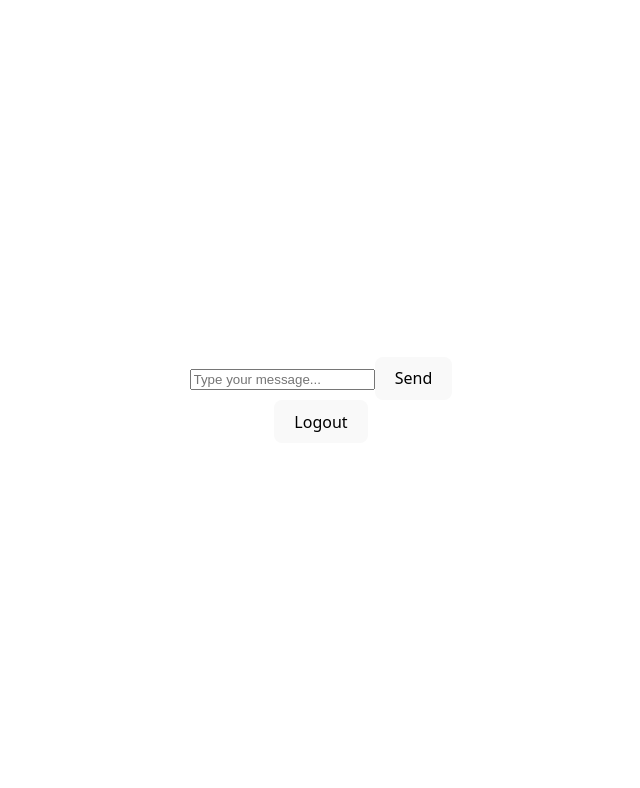
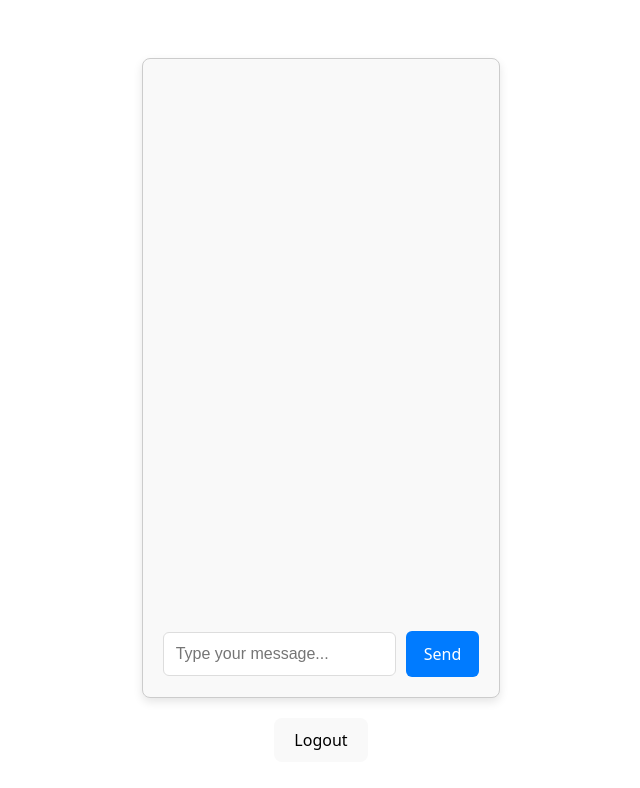
Before and after one commit to Kineth-t/Chatty-frontend, a React (Vite) app: page / in a window 1280 px wide. Both pictures are taken after typing "Sample" into the empty fields and a click on the button "Start Chat". Shown: the top 788 px of the page, without its empty margins (319-959 px from the left). Built offline with nearby package versions, Linux system fonts and the light colour scheme.

Commit message:
Implemented styling for ChatArea.jsx

```diff
--- /dev/null
+++ b/src/components/ChatArea.css
@@ -0,0 +1,92 @@
+.chat-container {
+  display: flex;
+  flex-direction: column;
+  width: 100%;
+  max-width: 450px;
+  height: 80vh;
+  margin: 20px auto;
+  border: 1px solid #ccc;
+  border-radius: 8px;
+  background-color: #f9f9f9;
+  box-shadow: 0 4px 10px rgba(0, 0, 0, 0.1);
+  padding: 20px;
+  box-sizing: border-box;
+}
+
+.chat-messages {
+  flex-grow: 1;
+  overflow-y: auto;
+  margin-bottom: 20px;
+  padding-right: 10px;
+}
+
+.chat-message {
+  margin: 8px 0;
+  padding: 10px;
+  border-radius: 10px;
+  max-width: 70%;
+  word-wrap: break-word;
+  font-size: 14px;
+  line-height: 1.5;
+}
+
+.chat-message.sent {
+  background-color: #d1e7ff;
+  margin-left: auto;
+  text-align: right;
+}
+
+.chat-message.received {
+  background-color: #f1f1f1;
+  margin-right: auto;
+  text-align: left;
+}
+
+.chat-input {
+  display: flex;
+  gap: 10px;
+  align-items: center;
+}
+
+.chat-input input {
+  flex-grow: 1;
+  padding: 12px;
+  font-size: 16px;
+  border: 1px solid #ddd;
+  border-radius: 6px;
+  outline: none;
+  background-color: #fff;
+  box-sizing: border-box;
+}
+
+.chat-input input:focus {
+  border-color: #007bff;
+}
+
+.chat-input button {
+  padding: 12px 18px;
+  font-size: 16px;
+  background-color: #007bff;
+  color: white;
+  border: none;
+  border-radius: 6px;
+  cursor: pointer;
+  transition: background-color 0.3s ease;
+}
+
+.chat-input button:hover {
+  background-color: #0056b3;
+}
+
+.chat-input button:disabled {
+  background-color: #ccc;
+  cursor: not-allowed;
+}
+
+.chat-input button:focus {
+  outline: none;
+}
+
+.chat-message span {
+  font-weight: bold;
+}
--- a/src/components/ChatArea.jsx
+++ b/src/components/ChatArea.jsx
@@ -1,4 +1,5 @@
 import { useState } from "react";
+import './ChatArea.css';
 
 export default function ChatArea() {
     const [message, setMessage] = useState('');
```
